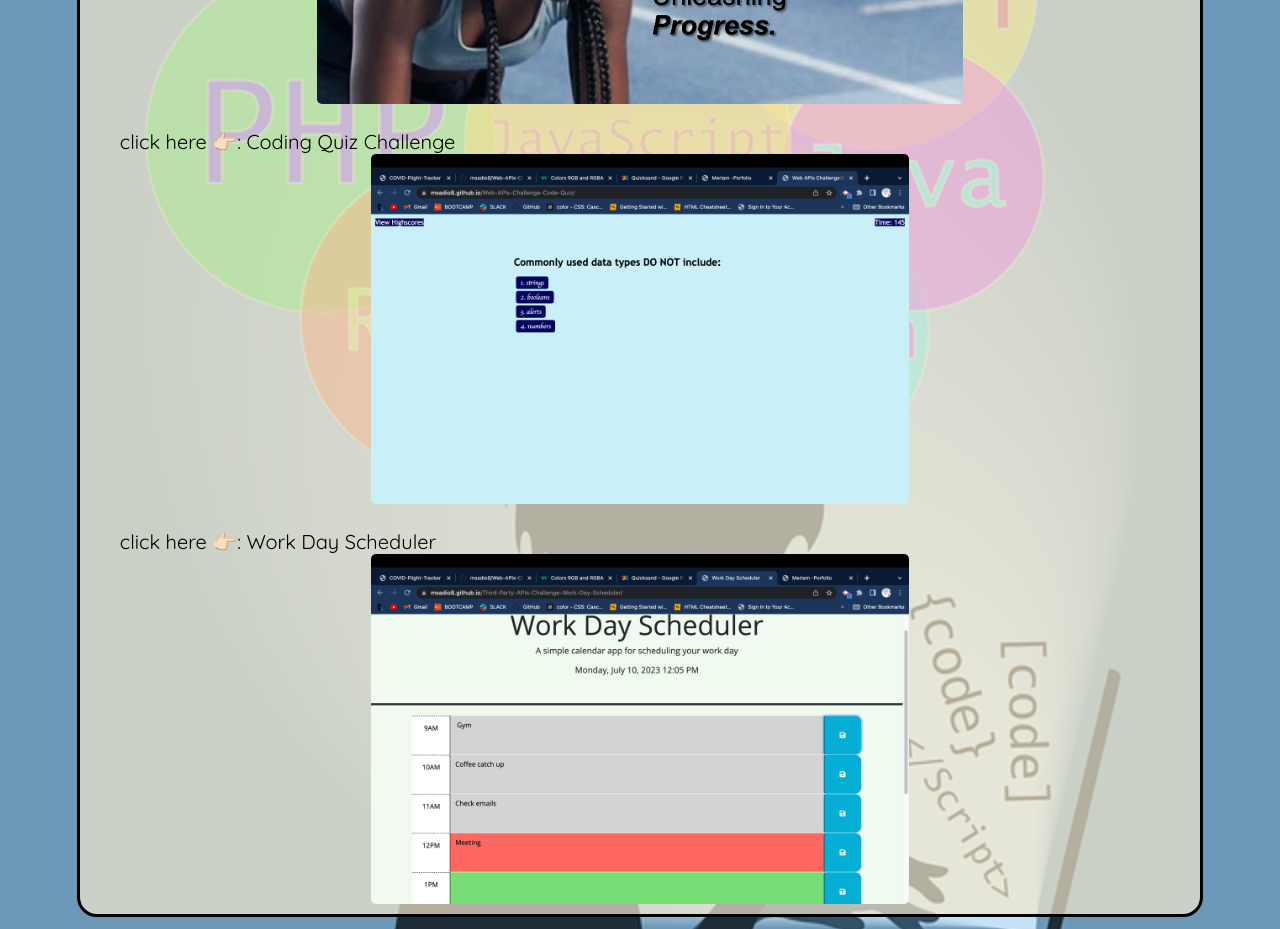
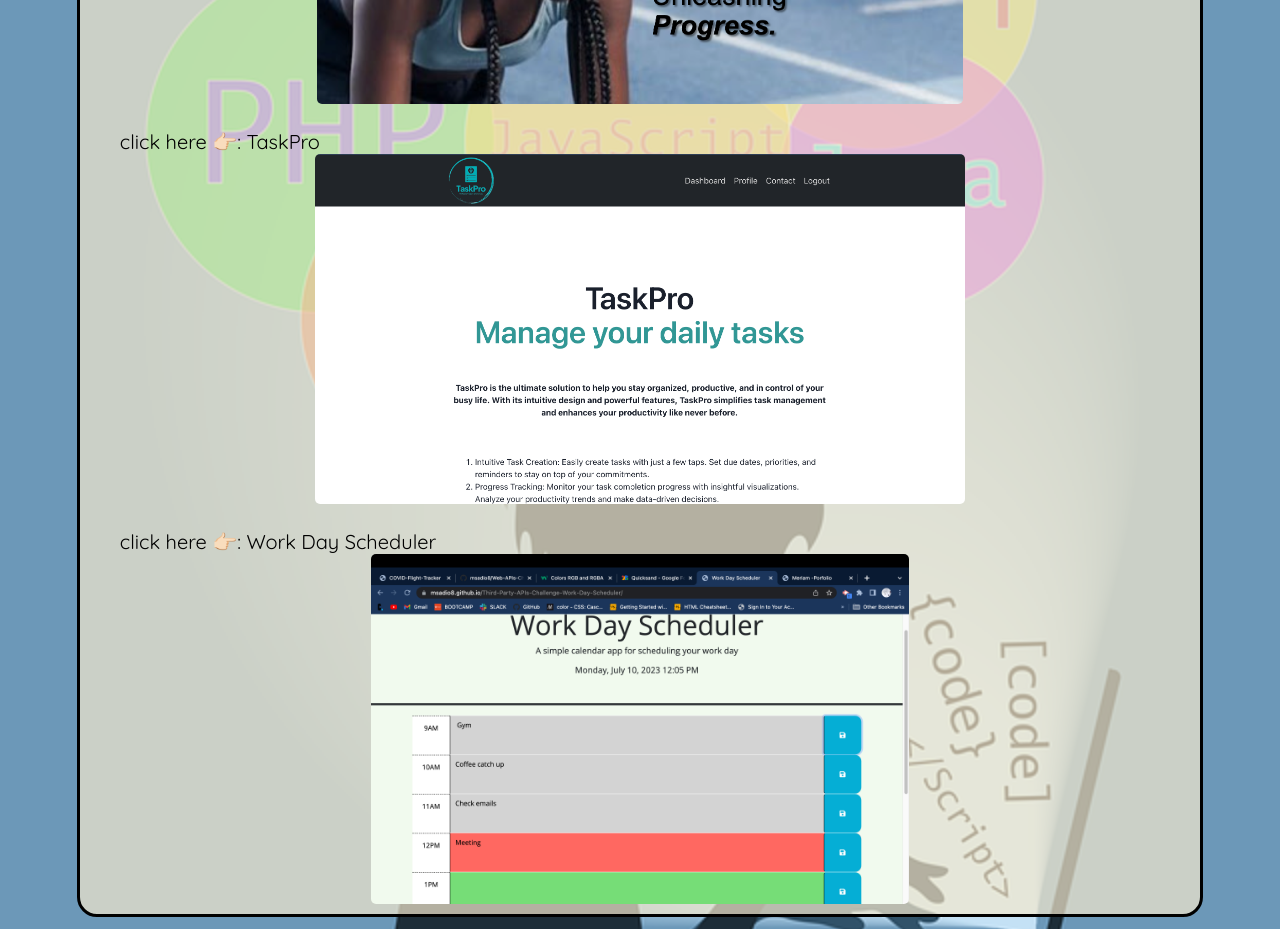
Before and after one commit to msadio8/Advanced-CSS-Challenge-Professional-Portfolio, a plain HTML site: page index.html in a window 1280 px wide. Shown: the part 1540-2469 px from the top of the page. Drawn offline with Linux system fonts and the light colour scheme.

Commit message:
add project 3

```diff
--- a/index.html
+++ b/index.html
@@ -90,8 +90,8 @@
                         <p><a href="https://infinite-shore-46121-83c2f6ef6518.herokuapp.com/">click here 👉🏻:  FitConnect Pro </a> </p>
                         <img src="./assets/images/porject.png" alt="FitConnect image">
                         <br>
-                        <p><a href="https://github.com/msadio8/Web-APIs-Challenge-Code-Quiz">click here 👉🏻: Coding Quiz Challenge </a> </p>
-                        <img src="./assets/images/CodeQuiz.png" alt="Code Quiz image ">
+                        <p><a href="https://task-pro-g5-d3c5f7289792.herokuapp.com/">click here 👉🏻: TaskPro </a> </p>
+                        <img src="./assets/images/TaskPro.png" alt="TaskPro image ">
                         <br>
                         <p><a href="https://msadio8.github.io/Third-Party-APIs-Challenge-Work-Day-Scheduler/">click here 👉🏻: Work Day Scheduler</a> </p>
                         <img src="./assets/images/scheduler.png" alt="Work Day Scheduler image">
```
Also changed, not shown: assets/images/TaskPro.png (added).
